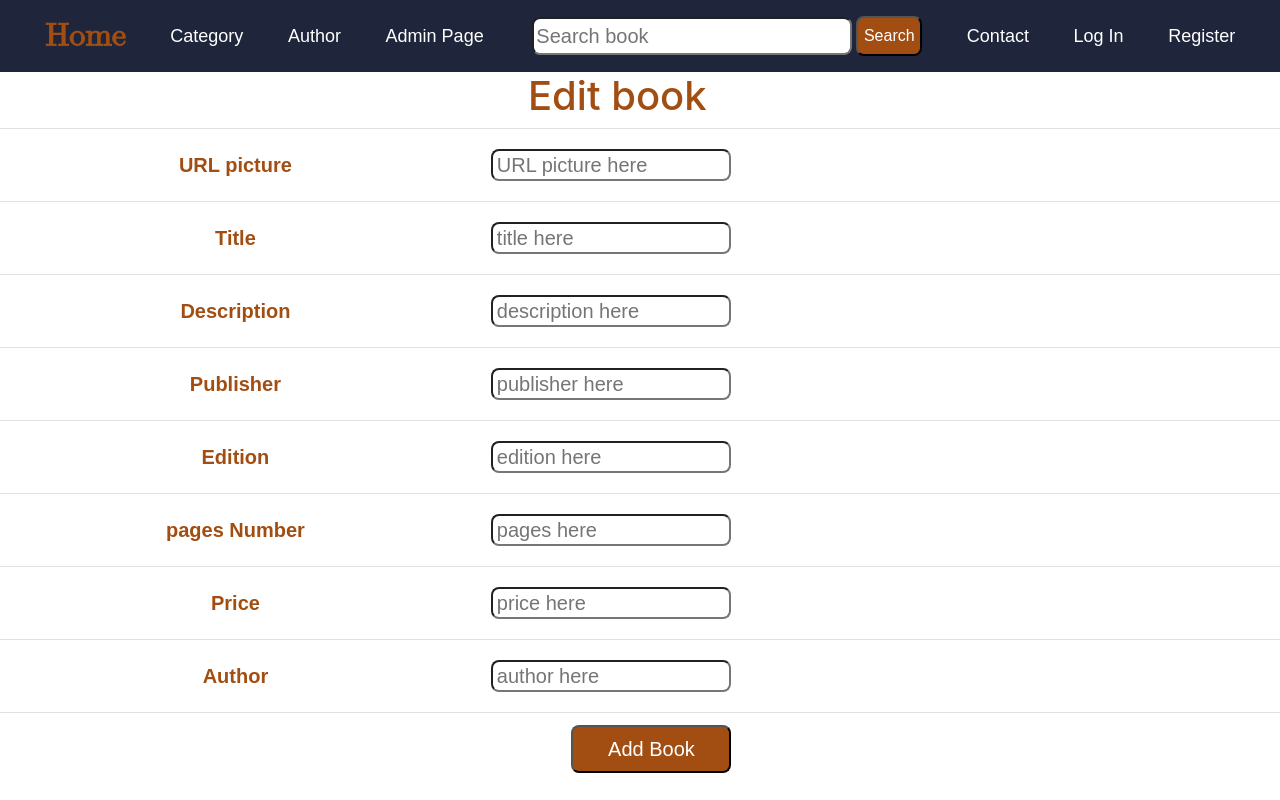
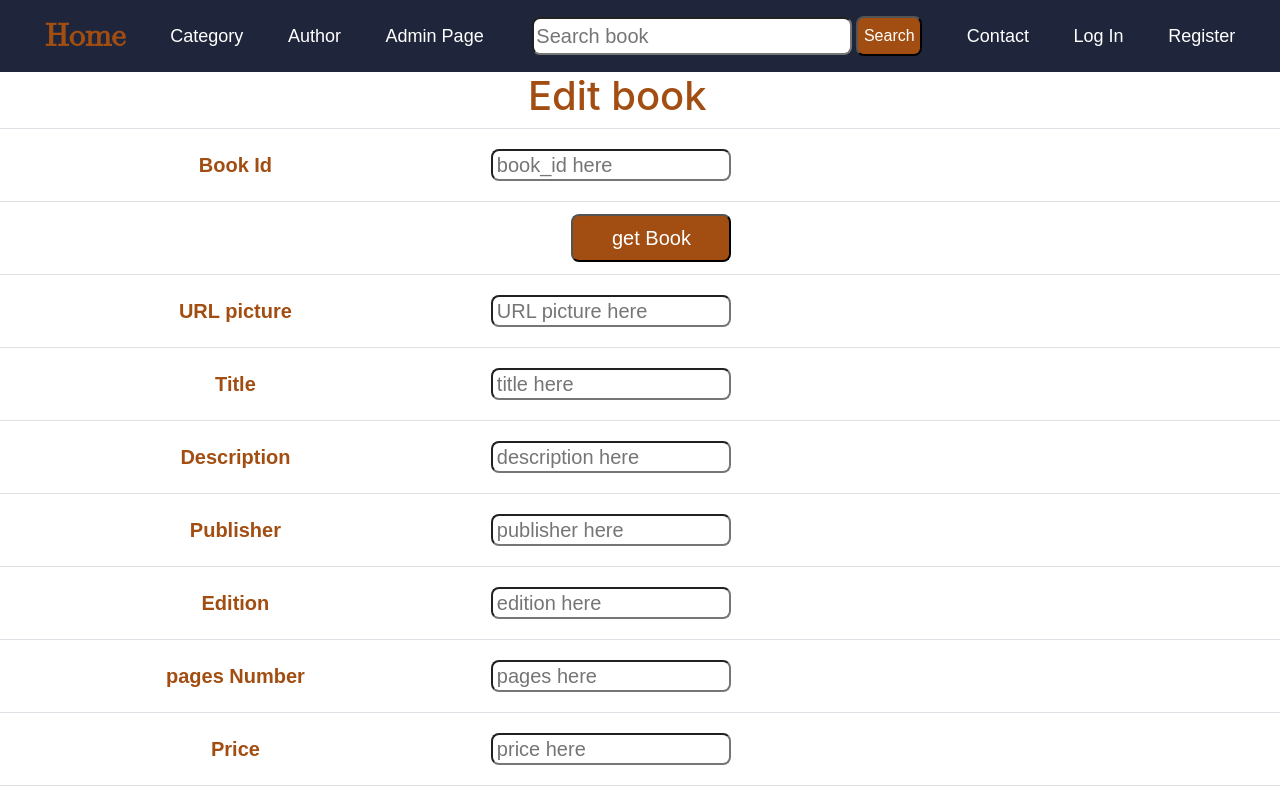
Before and after one commit to RoaaAlSughair/Project_5, a React (Create React App) app in the folder frontend/: page /EditBook in a window 1280 px wide. Shown: the top 800 px of the page. Built offline with nearby package versions, Linux system fonts and the light colour scheme.

Commit message:
edit book

```diff
--- a/frontend/src/components/bookPage/Category.js
+++ b/frontend/src/components/bookPage/Category.js
@@ -8,7 +8,6 @@ export default function Category() {
     axios
       .get(`http://localhost:5000/book/Category/${x}`)
       .then((result) => {
-        // console.log(result.data);
         setData(result.data);
       })
       .catch((err) => {
--- a/frontend/src/components/bookPage/EditBook.js
+++ b/frontend/src/components/bookPage/EditBook.js
@@ -4,6 +4,7 @@ import { useSelector } from "react-redux";
 import "./bookPage.css";
 
 function EditBookPage() {
+  const [data, setData] = useState([]);
   const [book_id, setBook_id] = useState(0);
   const [book_img, setBook_img] = useState();
   const [title, setTitle] = useState("");
@@ -14,11 +15,22 @@ function EditBookPage() {
   const [price, setPrice] = useState("");
   const [author, setAuthor] = useState("");
   const state = useSelector((state) => {
-    // specify which state to subscribe to (state tree => reducer => state name )
     return {
       token: state.login.token,
     };
   });
+  const getBookById=()=>{
+    axios.get(`http://localhost:5000/book/${book_id}`)
+    .then((result)=>{
+      setData(result.data[0]);
+     console.log(result.data[0].book_img)
+
+    })
+    .catch((err)=>{
+      throw err
+    })
+
+  }
   const EditBook = () => {
     axios.put(
       `http://localhost:5000/book/${book_id}`,
@@ -44,11 +56,29 @@ function EditBookPage() {
     <div className="editBook" >
       <h1 style={{color: "#a24e12", marginLeft: "33rem"}}>Edit book</h1>
       <table className="table">
+      <tr><th>Book Id</th>
+      <th> <input
+        type="Number"
+        placeholder="book_id here "
+        onChange={(e) => {
+          setBook_id(e.target.value);
+        }}
+      /></th></tr>
+      <tr>
+<th></th>
+          <th>
+      <button onClick={getBookById} className= "button-Add">
+        get Book
+      </button>
+      </th>
+
+      </tr>
         <tr>
           <th>URL picture</th>
           <th> <input
         type="text"
         placeholder="URL picture here "
+        value={data.book_img}
         onChange={(e) => {
           setBook_img(e.target.value);
         }}
@@ -60,6 +90,7 @@ function EditBookPage() {
           <th><input
         type="text"
         placeholder="title here "
+        value={data.title}
         onChange={(e) => {
           setTitle(e.target.value);
         }}
@@ -70,6 +101,7 @@ function EditBookPage() {
           <th> <input
         type="text"
         placeholder="description here "
+        value={data.description}
         onChange={(e) => {
           setDescription(e.target.value);
         }}
@@ -80,6 +112,7 @@ function EditBookPage() {
           <th> <input
         type="text"
         placeholder="publisher here "
+        value={data.publisher}
         onChange={(e) => {
           setPublisher(e.target.value);
         }}
@@ -90,6 +123,7 @@ function EditBookPage() {
       <input
         type="text"
         placeholder="edition here "
+        value={data.edition}
         onChange={(e) => {
           setEdition(e.target.value);
         }}
@@ -99,6 +133,7 @@ function EditBookPage() {
       <input
         type="Number"
         placeholder="pages here "
+        value={data.pages}
         onChange={(e) => {
           setPages(e.target.value);
         }}
@@ -108,6 +143,7 @@ function EditBookPage() {
       <input
         type="Number"
         placeholder="price here "
+        value={data.price}
         onChange={(e) => {
           setPrice(e.target.value);
         }}
@@ -117,6 +153,7 @@ function EditBookPage() {
           <th><input
         type="text"
         placeholder="author here "
+        value={data.author}
         onChange={(e) => {
           setAuthor(e.target.value);
         }}
@@ -125,7 +162,7 @@ function EditBookPage() {
 <th></th>
           <th>
       <button onClick={EditBook} className= "button-Add">
-        Add Book
+       Edit Book
       </button>
       </th>
 
```
Also changed, not shown: 2 other files (tests, documents, lock files or other folders).
